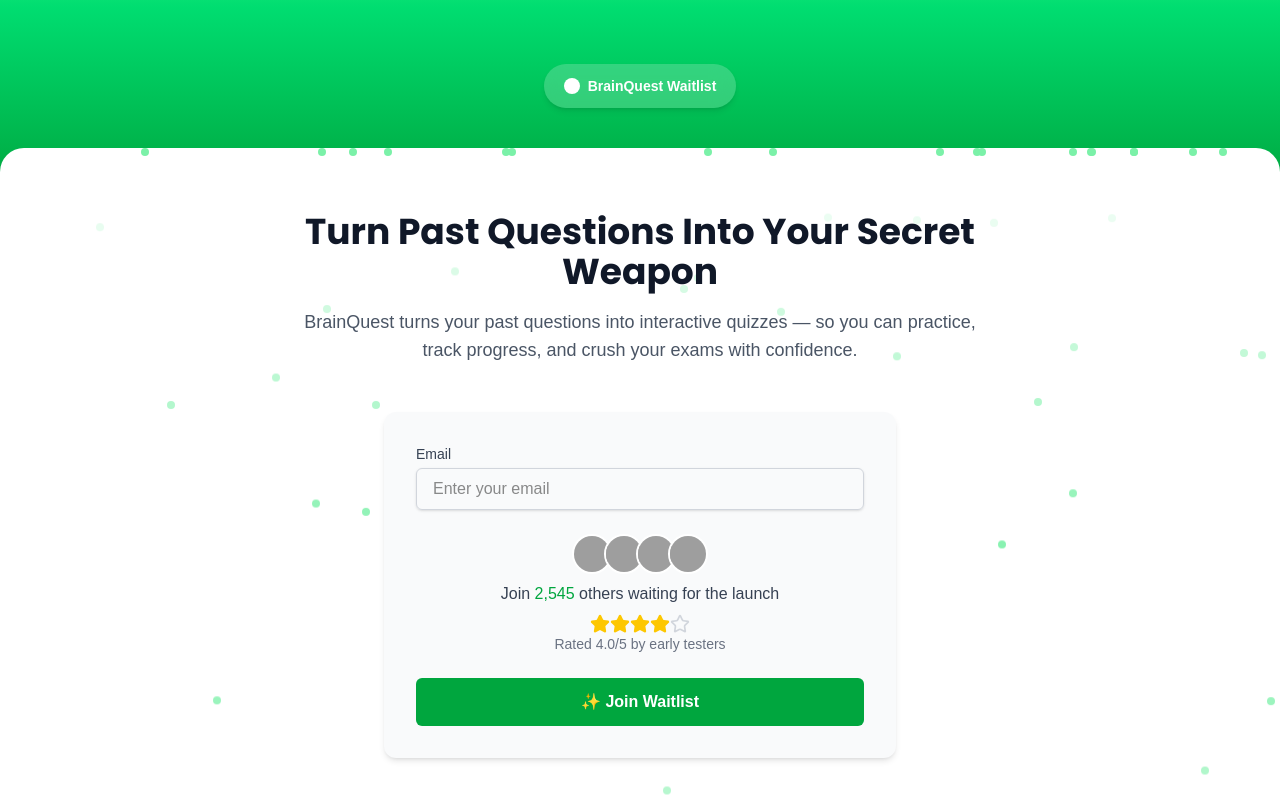
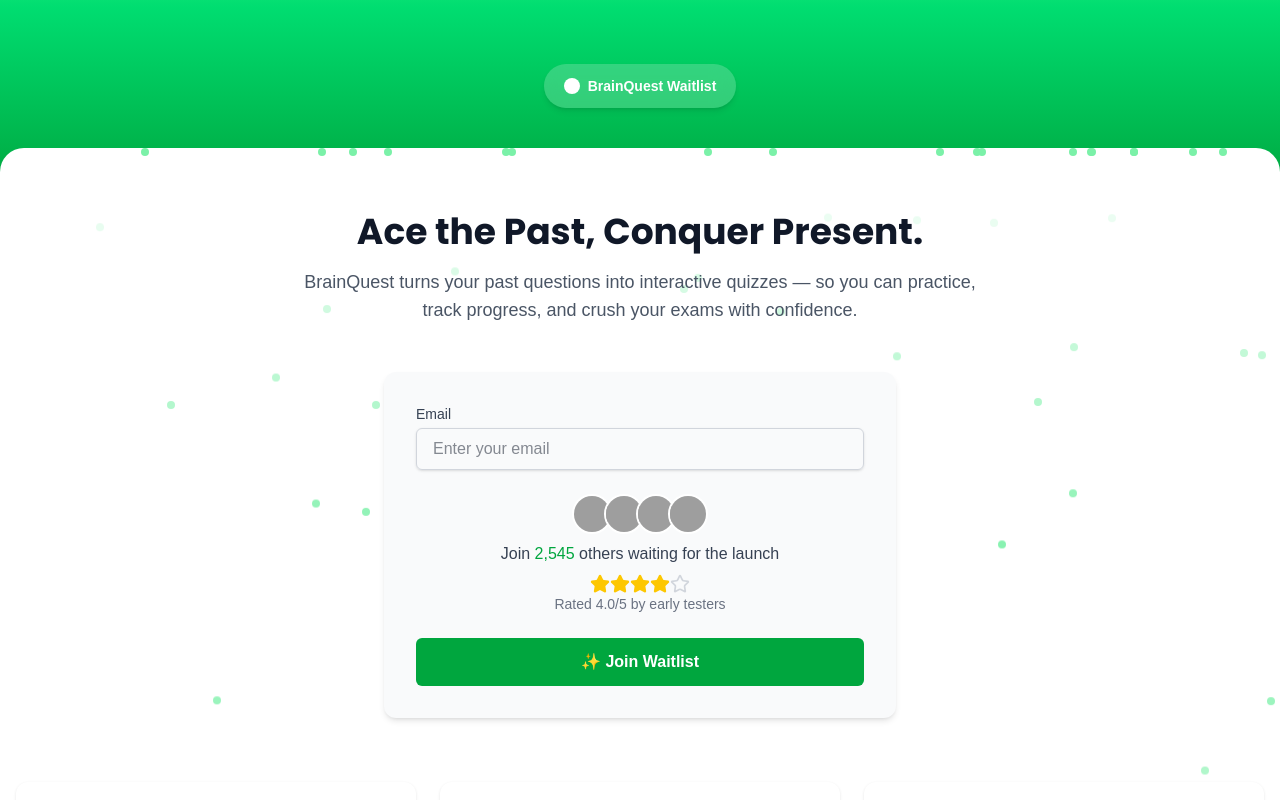
Before and after one commit to LizeeRaphael/brainquest-app-waitlist, a Next.js app: page / in a window 1280 px wide. Shown: the top 800 px of the page. Built offline with nearby package versions, Linux system fonts and the light colour scheme; grey boxes are pictures that could not be loaded.

Commit message:
Fix: replaced 'any' with 'unknown' for Netlify build

```diff
--- a/src/app/page.tsx
+++ b/src/app/page.tsx
@@ -76,7 +76,7 @@
             <h1
               className={`${poppins.className} text-4xl font-extrabold mb-4 text-gray-900`}
             >
-              Turn Past Questions Into Your Secret Weapon
+              Ace the Past, Conquer Present.
             </h1>
             <p className="text-lg text-gray-600">
               BrainQuest turns your past questions into interactive quizzes — so
@@ -101,7 +101,7 @@
                     id="email"
                     type="email"
                     placeholder="Enter your email"
-                    className={`mt-1 block w-full rounded-md border border-gray-300 bg-transparent px-4 py-2 shadow-sm focus:border-green-500 focus:ring-green-500 transition-transform transform hover:scale-[1.02] hover:shadow-lg ${
+                    className={`mt-1 block w-full rounded-md border border-gray-300 bg-transparent text-gray-900 px-4 py-2 shadow-sm focus:border-green-500 focus:ring-green-500 transition-transform transform hover:scale-[1.02] hover:shadow-lg ${
                       errors.email ? "border-red-500" : ""
                     }`}
                     {...register("email", {
```
